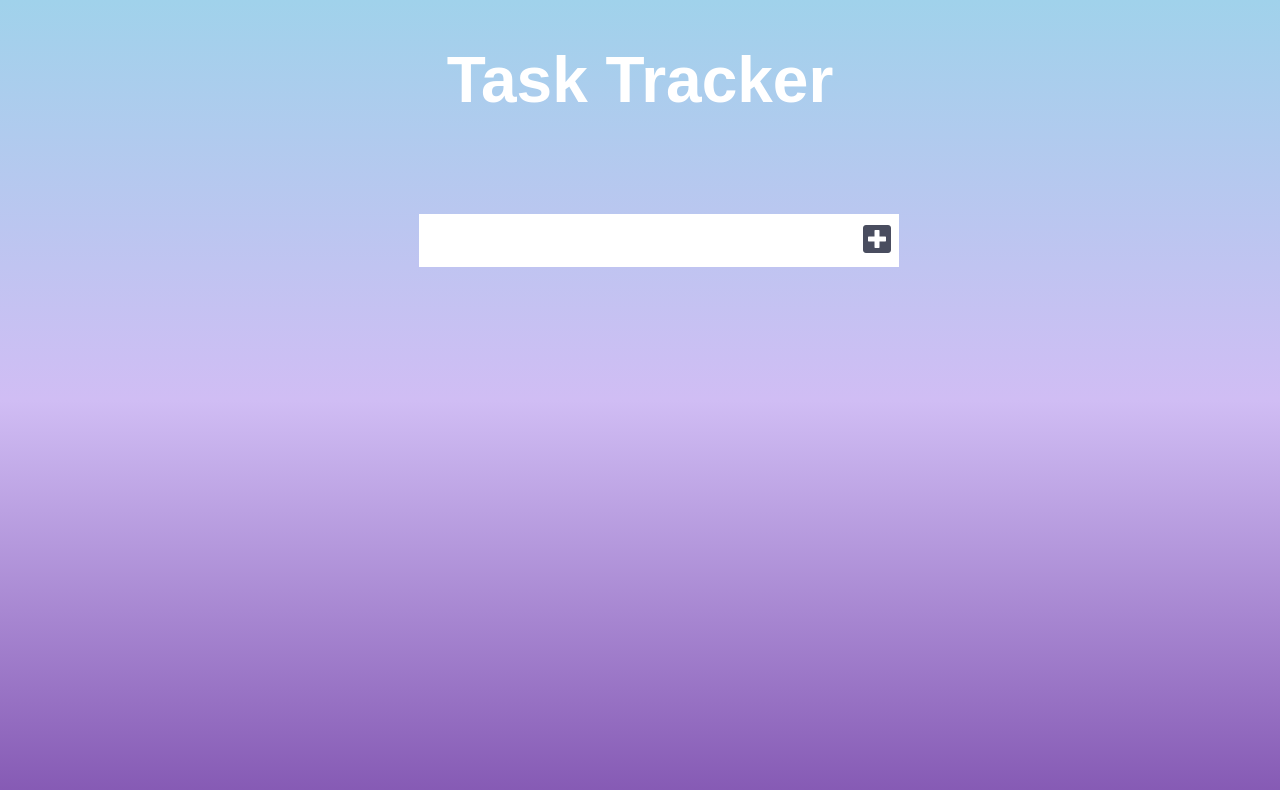
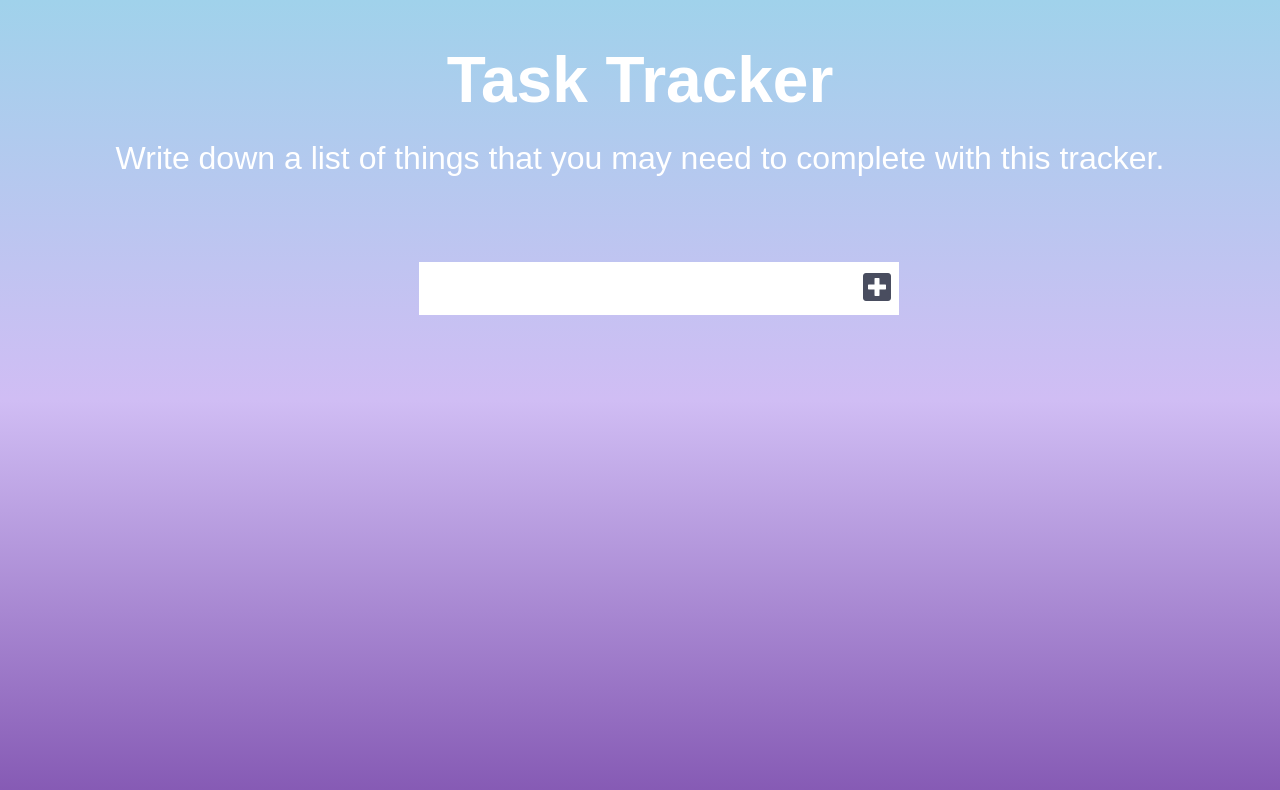
Before and after one commit to TelRay701/Task-Tracker-V1, a website: page index.html in a window 1280 px wide. Drawn offline with Linux system fonts and the light colour scheme.

Commit message:
First Commit

```diff
--- a/index.html
+++ b/index.html
@@ -19,7 +19,12 @@
   <body>
     <header>
       <h1>Task Tracker</h1>
+      <p>
+        Write down a list of things that you may need to complete with this
+        tracker.
+      </p>
     </header>
+
     <form>
       <input type="text" class="todo-input" />
       <button class="todo-button" type="submit">
--- a/style.css
+++ b/style.css
@@ -8,7 +8,13 @@ body {
   min-height: 100vh;
 }
 header {
+  display: flex;
+  flex-direction: column;
   font-size: 2rem;
+}
+
+p {
+  margin-top: -20px;
 }
 
 header,
```
